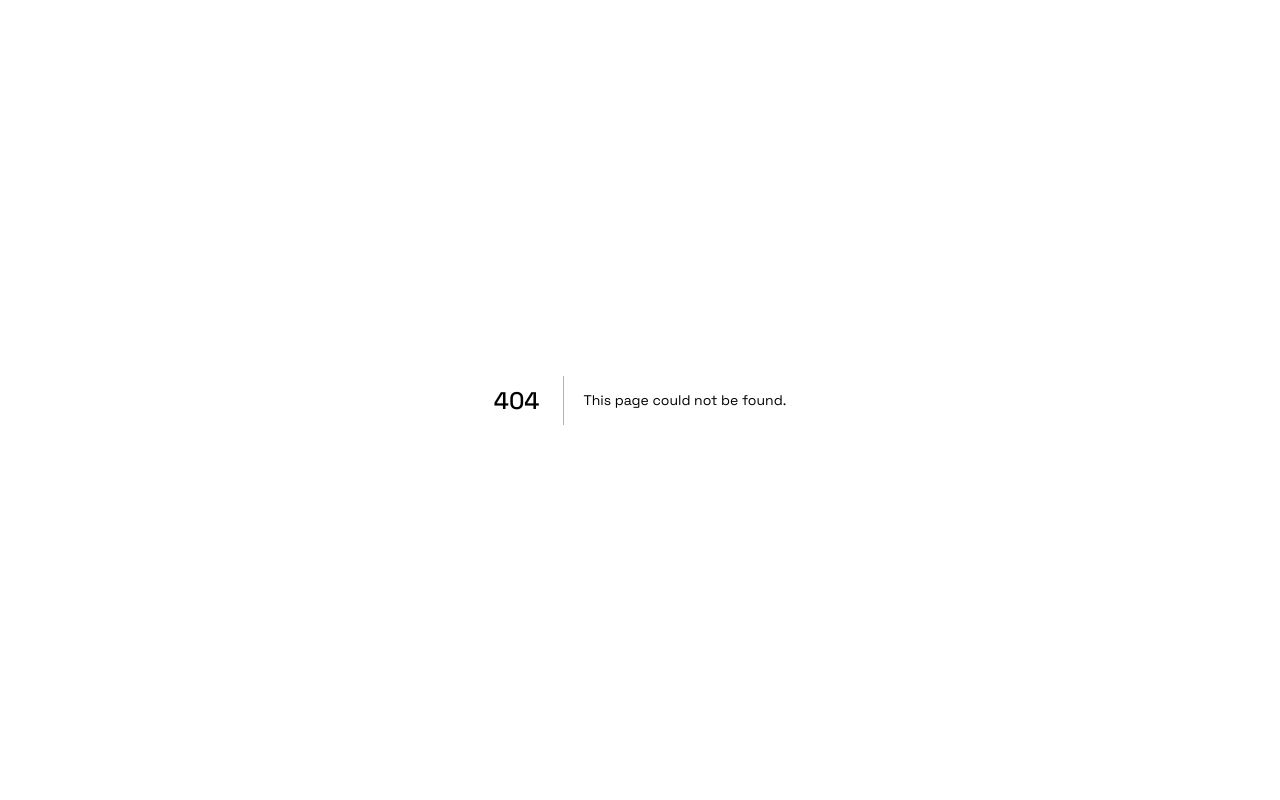
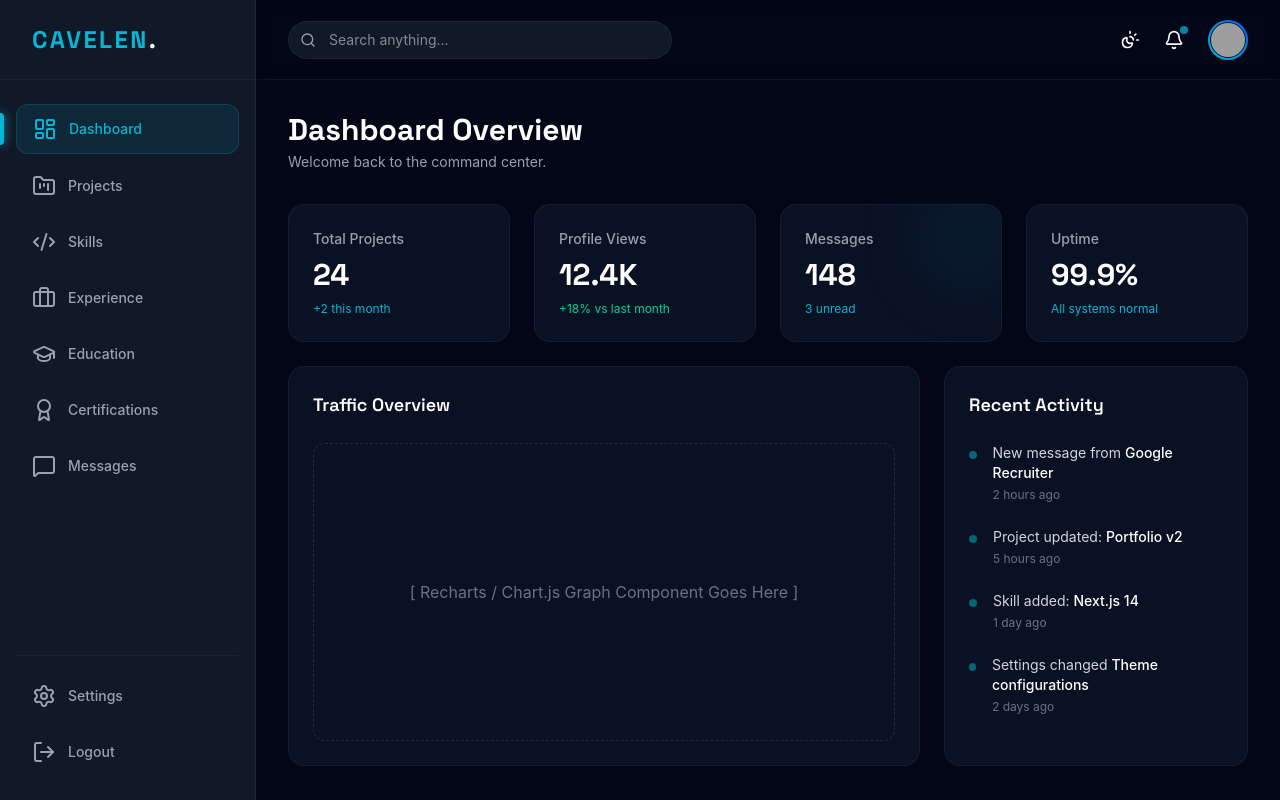
Before and after one commit to sabbir-hossain-dev/Cavelen-Server, a Next.js app: page /admin in a window 1280 px wide. Before the commit this address had no page. Built offline with nearby package versions, Linux system fonts and the light colour scheme; grey boxes are pictures that could not be loaded.

Commit message:
feat(admin): complete phase 5 premium dashboard layout and bento grid

```diff
--- /dev/null
+++ b/src/app/admin/layout.tsx
@@ -0,0 +1,87 @@
+import {
+  LayoutDashboard, FolderKanban, Code2, Briefcase,
+  GraduationCap, Award, MessageSquare, Settings,
+  LogOut, Search, Bell, SunMoon
+} from 'lucide-react';
+import Link from 'next/link';
+
+export default function AdminLayout({ children }: { children: React.ReactNode }) {
+  return (
+    <div className="flex h-screen bg-[#020617] text-[#F8FAFC] overflow-hidden selection:bg-[#06B6D4] selection:text-white">
+
+      {/* LEFT SIDEBAR */}
+      <aside className="w-64 bg-[#111827] border-r border-white/5 flex flex-col transition-all duration-300 relative z-20">
+        <div className="h-20 flex items-center px-8 border-b border-white/5">
+          <h2 className="text-2xl font-bold tracking-widest text-[#06B6D4]">
+            CAVELEN<span className="text-white">.</span>
+          </h2>
+        </div>
+
+        <nav className="flex-1 overflow-y-auto py-6 px-4 flex flex-col gap-2 custom-scrollbar">
+          <SidebarItem icon={<LayoutDashboard />} label="Dashboard" active />
+          <SidebarItem icon={<FolderKanban />} label="Projects" />
+          <SidebarItem icon={<Code2 />} label="Skills" />
+          <SidebarItem icon={<Briefcase />} label="Experience" />
+          <SidebarItem icon={<GraduationCap />} label="Education" />
+          <SidebarItem icon={<Award />} label="Certifications" />
+          <SidebarItem icon={<MessageSquare />} label="Messages" />
+
+          <div className="mt-auto pt-4 border-t border-white/5 flex flex-col gap-2">
+            <SidebarItem icon={<Settings />} label="Settings" />
+            <SidebarItem icon={<LogOut />} label="Logout" isDanger />
+          </div>
+        </nav>
+      </aside>
+
+      {/* MAIN AREA */}
+      <div className="flex-1 flex flex-col relative overflow-hidden">
+
+        {/* TOP NAVBAR (Glassmorphism) */}
+        <header className="h-20 flex items-center justify-between px-8 bg-[#020617]/50 backdrop-blur-md border-b border-white/5 sticky top-0 z-10">
+          <div className="relative w-96 group">
+            <Search className="absolute left-3 top-1/2 -translate-y-1/2 w-4 h-4 text-gray-400 group-focus-within:text-[#06B6D4] transition-colors" />
+            <input
+              type="text"
+              placeholder="Search anything..."
+              className="w-full bg-[#111827] border border-white/5 rounded-full py-2 pl-10 pr-4 text-sm focus:outline-none focus:border-[#06B6D4]/50 focus:shadow-[0_0_15px_rgba(6,182,212,0.1)] transition-all"
+            />
+          </div>
+
+          <div className="flex items-center gap-6">
+            <button className="hover:text-[#06B6D4] transition-colors"><SunMoon className="w-5 h-5" /></button>
+            <button className="hover:text-[#06B6D4] transition-colors relative">
+              <Bell className="w-5 h-5" />
+              <span className="absolute -top-1 -right-1 w-2 h-2 bg-[#06B6D4] rounded-full animate-pulse"></span>
+            </button>
+            <div className="w-10 h-10 rounded-full bg-gradient-to-tr from-[#06B6D4] to-blue-600 p-[2px] cursor-pointer">
+              <div className="w-full h-full bg-[#111827] rounded-full overflow-hidden border border-[#111827]">
+                 <img src="https://github.com/shadcn.png" alt="Admin" className="w-full h-full object-cover" />
+              </div>
+            </div>
+          </div>
+        </header>
+
+        {/* PAGE CONTENT (Smooth Scroll) */}
+        <main className="flex-1 overflow-y-auto p-8 custom-scrollbar">
+          {/* Smooth page transition wrapper can be added here using Framer Motion later if needed */}
+          {children}
+        </main>
+
+      </div>
+    </div>
+  );
+}
+
+// Helper Component for Sidebar Links
+function SidebarItem({ icon, label, active = false, isDanger = false }: any) {
+  return (
+    <Link href="#" className={`flex items-center gap-3 px-4 py-3 rounded-xl transition-all duration-300 group
+      ${active ? 'bg-[#06B6D4]/10 text-[#06B6D4] border border-[#06B6D4]/20' : 'text-gray-400 hover:text-white hover:bg-white/5'}
+      ${isDanger ? 'hover:text-red-400 hover:bg-red-400/10' : ''}
+    `}>
+      {icon}
+      <span className="font-medium text-sm">{label}</span>
+      {active && <span className="absolute left-0 w-1 h-8 bg-[#06B6D4] rounded-r-full shadow-[0_0_10px_#06B6D4]"></span>}
+    </Link>
+  );
+}
--- /dev/null
+++ b/src/app/admin/page.tsx
@@ -0,0 +1,74 @@
+export default function DashboardPage() {
+  return (
+    <div className="space-y-6 animate-in fade-in slide-in-from-bottom-4 duration-700">
+
+      {/* HEADER */}
+      <div className="flex justify-between items-end mb-8">
+        <div>
+          <h1 className="text-3xl font-bold text-white mb-1">Dashboard Overview</h1>
+          <p className="text-gray-400 text-sm">Welcome back to the command center.</p>
+        </div>
+      </div>
+
+      {/* STATISTICS CARDS (Row 1 - 4 Columns) */}
+      <div className="grid grid-cols-1 md:grid-cols-2 lg:grid-cols-4 gap-6">
+        <StatCard title="Total Projects" value="24" trend="+2 this month" />
+        <StatCard title="Profile Views" value="12.4K" trend="+18% vs last month" isPositive />
+        <StatCard title="Messages" value="148" trend="3 unread" highlight />
+        <StatCard title="Uptime" value="99.9%" trend="All systems normal" />
+      </div>
+
+      {/* BENTO GRID (Row 2 - 3 Columns: Analytics + Activity) */}
+      <div className="grid grid-cols-1 lg:grid-cols-3 gap-6">
+
+        {/* Analytics Chart (Spans 2 columns) */}
+        <div className="lg:col-span-2 glass-card p-6 min-h-[400px] flex flex-col">
+          <h3 className="text-lg font-semibold text-white mb-6">Traffic Overview</h3>
+          <div className="flex-1 border border-dashed border-white/10 rounded-xl flex items-center justify-center text-gray-500">
+             [ Recharts / Chart.js Graph Component Goes Here ]
+          </div>
+        </div>
+
+        {/* Recent Activity (Spans 1 column) */}
+        <div className="glass-card p-6 min-h-[400px]">
+          <h3 className="text-lg font-semibold text-white mb-6">Recent Activity</h3>
+          <div className="space-y-6">
+            <ActivityRow action="New message from" subject="Google Recruiter" time="2 hours ago" />
+            <ActivityRow action="Project updated:" subject="Portfolio v2" time="5 hours ago" />
+            <ActivityRow action="Skill added:" subject="Next.js 14" time="1 day ago" />
+            <ActivityRow action="Settings changed" subject="Theme configurations" time="2 days ago" />
+          </div>
+        </div>
+
+      </div>
+    </div>
+  );
+}
+
+// Helper Components
+function StatCard({ title, value, trend, isPositive, highlight }: any) {
+  return (
+    <div className="glass-card p-6 relative overflow-hidden group">
+      {highlight && <div className="absolute top-0 right-0 w-16 h-16 bg-[#06B6D4]/20 blur-2xl rounded-full"></div>}
+      <p className="text-gray-400 text-sm font-medium mb-2">{title}</p>
+      <h4 className="text-3xl font-bold text-white mb-2">{value}</h4>
+      <p className={`text-xs ${isPositive ? 'text-emerald-400' : 'text-[#06B6D4]'}`}>
+        {trend}
+      </p>
+    </div>
+  );
+}
+
+function ActivityRow({ action, subject, time }: any) {
+  return (
+    <div className="flex items-start gap-4 group cursor-default">
+      <div className="w-2 h-2 rounded-full bg-[#06B6D4]/50 mt-2 group-hover:bg-[#06B6D4] group-hover:shadow-[0_0_10px_#06B6D4] transition-all"></div>
+      <div>
+        <p className="text-sm text-gray-300">
+          {action} <span className="text-white font-medium">{subject}</span>
+        </p>
+        <p className="text-xs text-gray-500 mt-1">{time}</p>
+      </div>
+    </div>
+  );
+}
--- a/src/app/globals.css
+++ b/src/app/globals.css
@@ -16,3 +16,14 @@
     font-family: var(--font-space-grotesk);
   }
 }
+
+@layer components {
+  /* Premium Glassmorphism Card Effect */
+  .glass-card {
+    @apply bg-[#0f172a]/70 backdrop-blur-xl border border-white/5 rounded-2xl transition-all duration-300;
+  }
+
+  .glass-card:hover {
+    @apply border-[#06B6D4]/40 shadow-[0_0_30px_rgba(6,182,212,0.15)] -translate-y-1;
+  }
+}
```
